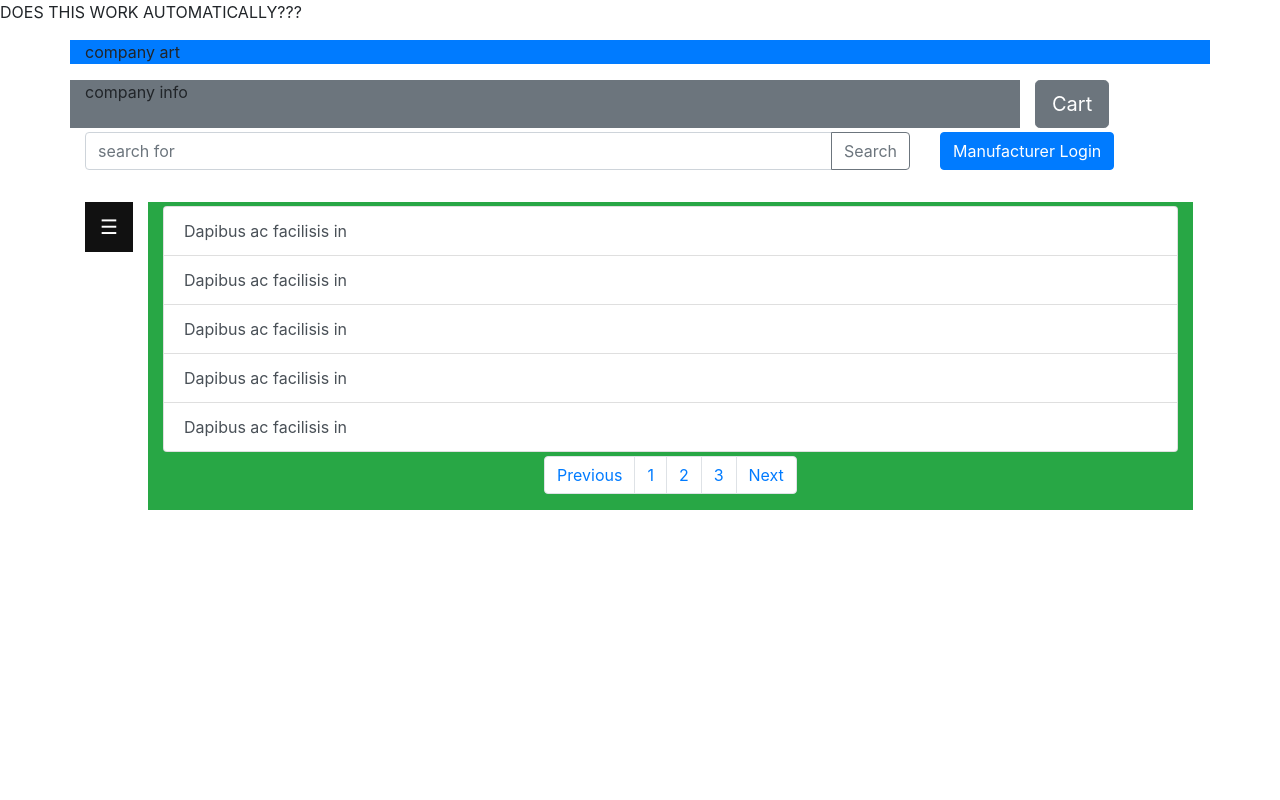
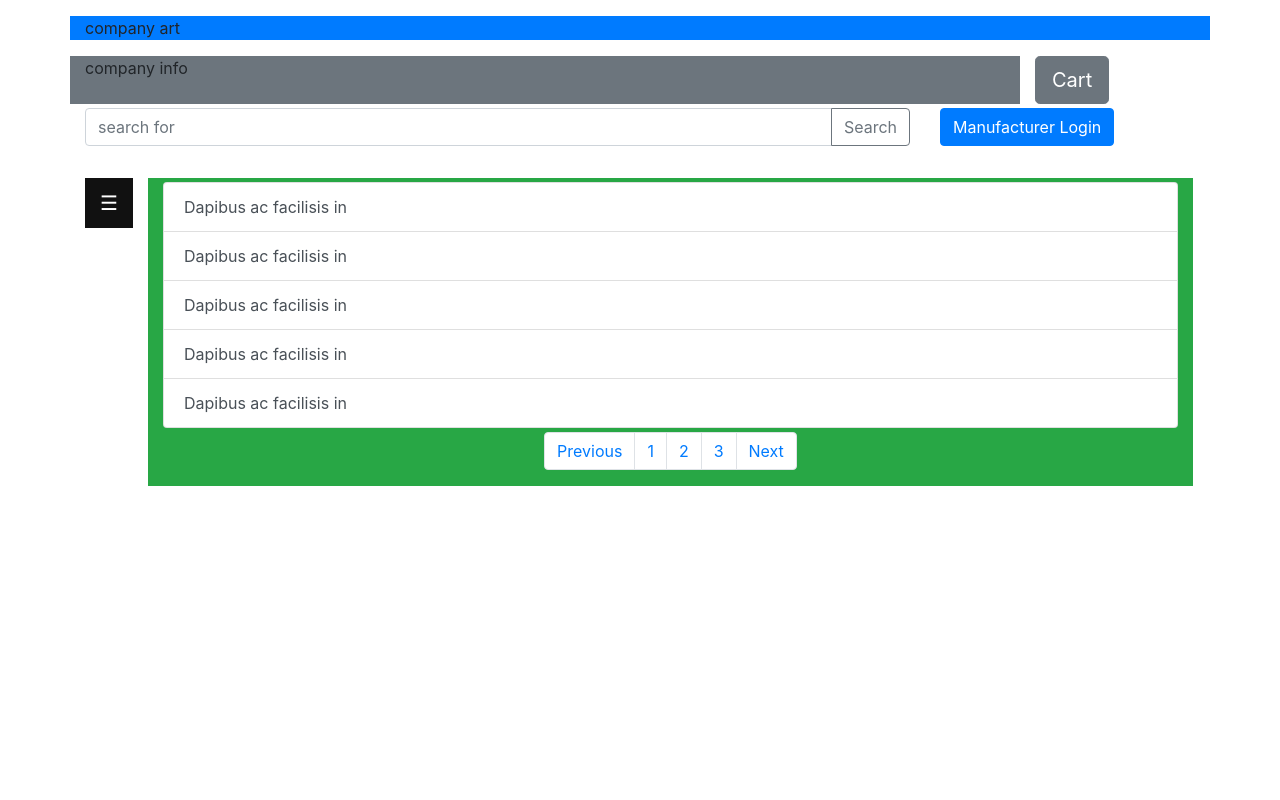
Before and after one commit to alipinsh/produkti2019, a PHP site: page / in a window 1280 px wide. Run offline with PHP 8.4, Linux system fonts and the light colour scheme.

Commit message:
this is a test

```diff
--- a/index.php
+++ b/index.php
@@ -1,5 +1,3 @@
-DOES THIS WORK AUTOMATICALLY???
-
 <!doctype html>
 <html lang="en">
   <head>
```
